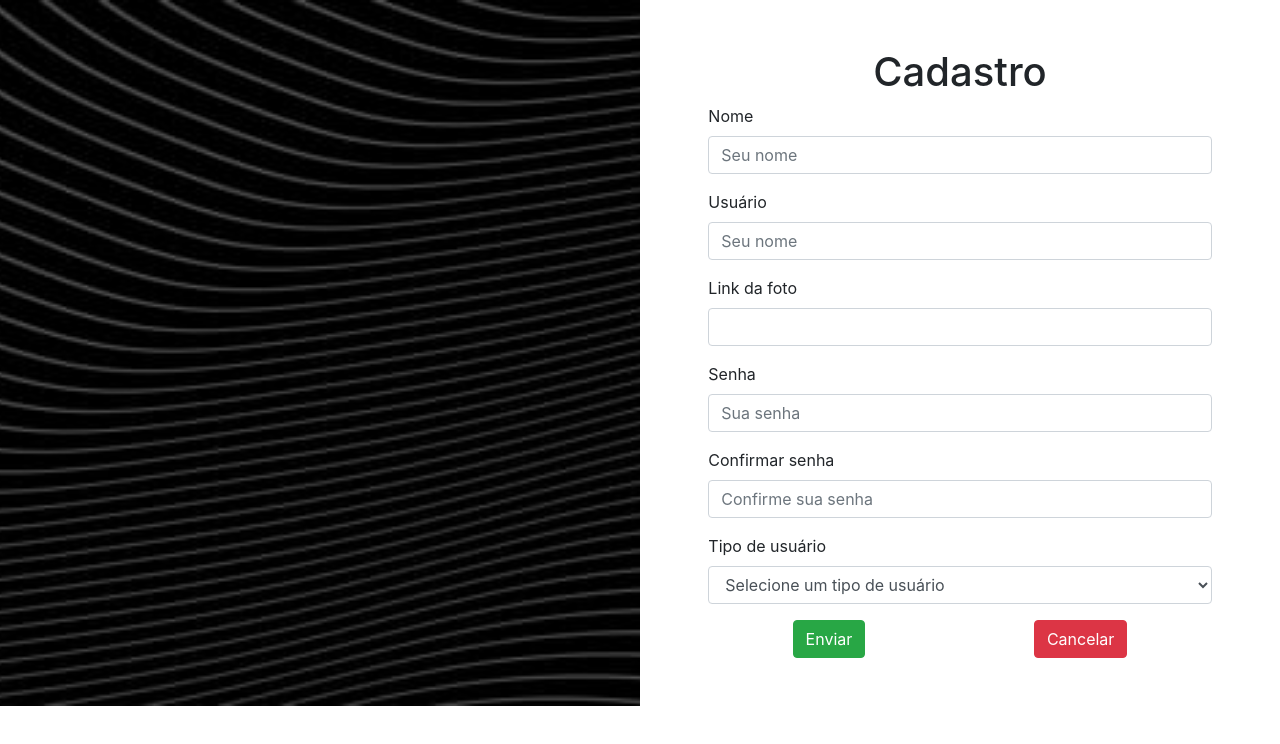
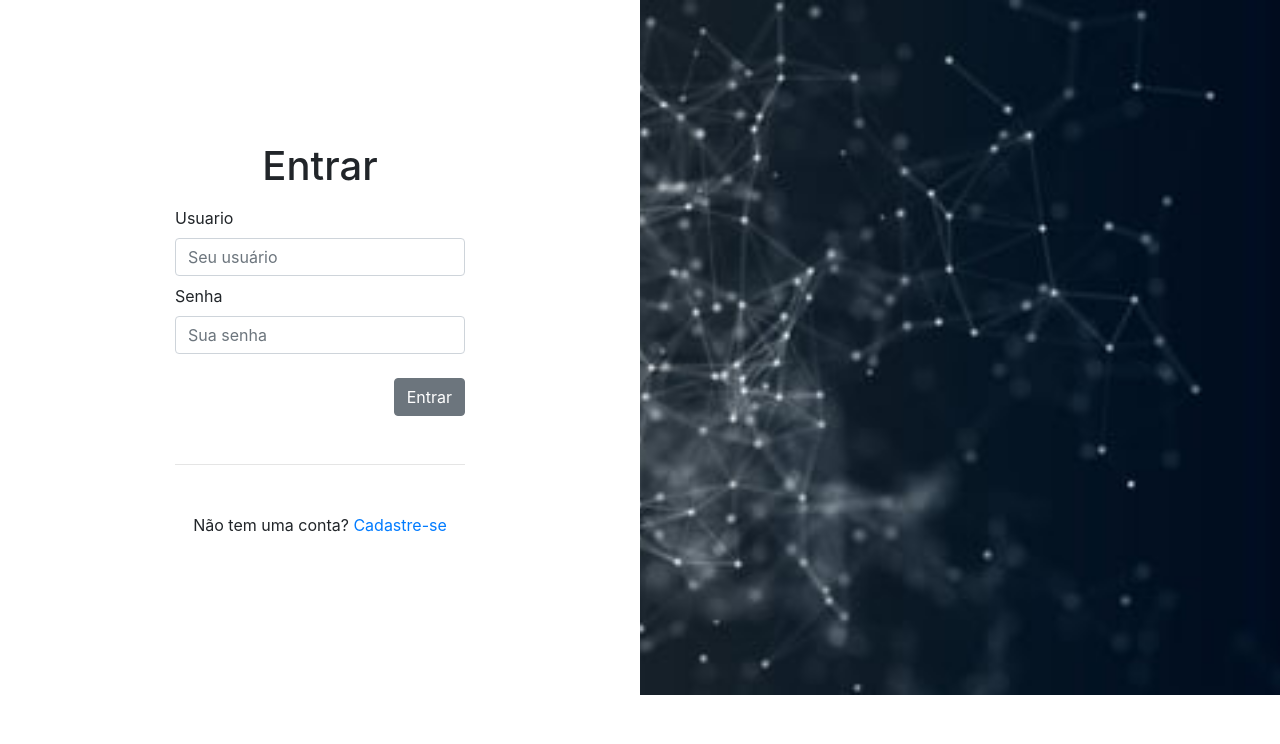
Before and after one commit to lucas-ggbriel/Blog-Pessoal, an Angular app in the folder blogPessoal/: page /entrar in a window 1280 px wide. Before the commit this address led to /. Shown: the top 744 px of the page. Built offline with nearby package versions, Linux system fonts and the light colour scheme.

Commit message:
Inserção de rotas para operabilidade do site

```diff
--- a/blogPessoal/src/app/app-routing.module.ts
+++ b/blogPessoal/src/app/app-routing.module.ts
@@ -1,7 +1,14 @@
 import { NgModule } from '@angular/core';
 import { Routes, RouterModule } from '@angular/router';
+import { CadastrarComponent } from './cadastrar/cadastrar.component';
+import { EntrarComponent } from './entrar/entrar.component';
 
-const routes: Routes = [];
+const routes: Routes = [
+
+  {path:'', redirectTo: 'entrar', pathMatch: 'full'},
+  {path: 'entrar', component: EntrarComponent},
+  {path: 'cadastrar', component: CadastrarComponent}
+];
 
 @NgModule({
   imports: [RouterModule.forRoot(routes)],
--- a/blogPessoal/src/app/app.component.html
+++ b/blogPessoal/src/app/app.component.html
@@ -1 +1 @@
-<app-cadastrar></app-cadastrar>
+<router-outlet></router-outlet>
--- a/blogPessoal/src/app/cadastrar/cadastrar.component.html
+++ b/blogPessoal/src/app/cadastrar/cadastrar.component.html
@@ -48,7 +48,7 @@
 
                     <div class="d-flex justify-content-around mt-3">
                         <button class="btn btn-success" type="submit">Enviar</button>
-                        <button class="btn btn-danger" type="reset">Cancelar</button>
+                        <button class="btn btn-danger" type="reset" routerLink="/entrar">Cancelar</button>
                     </div>
 
                 </div>
--- a/blogPessoal/src/app/entrar/entrar.component.html
+++ b/blogPessoal/src/app/entrar/entrar.component.html
@@ -18,7 +18,7 @@
                         <hr class="mt-5 mb-5">
 
                         <p class="text-center">
-                            Não tem uma conta? <a href="">Cadastre-se</a>
+                            Não tem uma conta? <a routerLink="/cadastrar">Cadastre-se</a>
                         </p>
 
                     </div>
```
